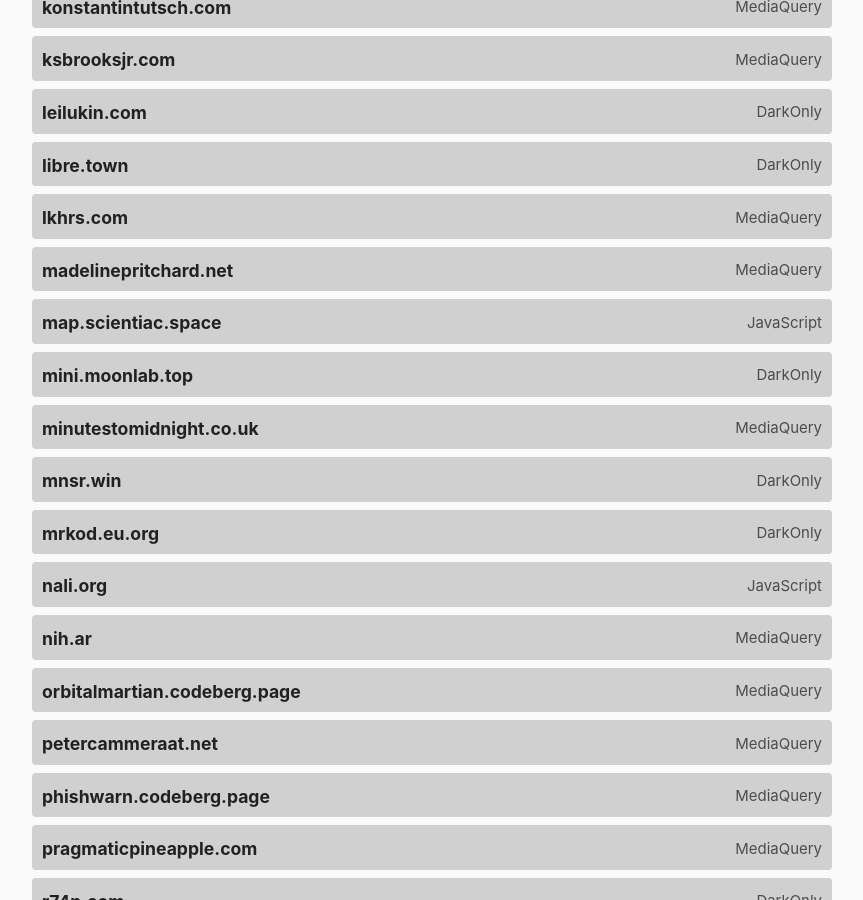
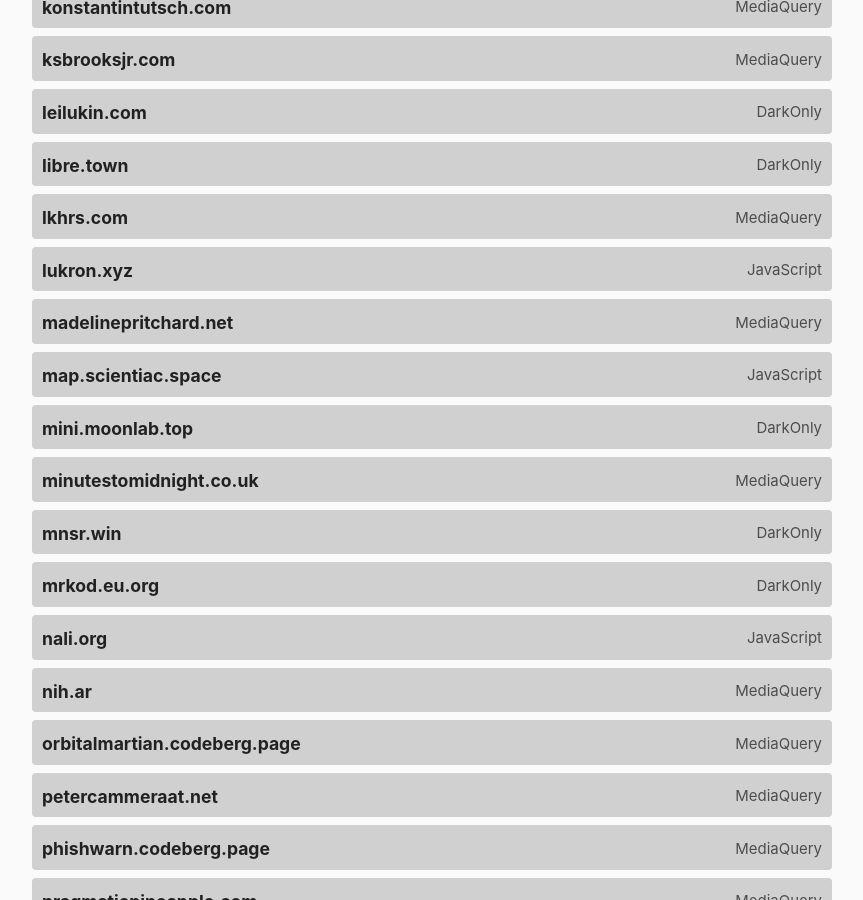
Before and after one commit to garritfra/darktheme.club, a Jekyll site: the page built from index.md, in a window 1280 px wide and 900 px high, scrolled down 4636 px. Shown: the whole window, without its empty margins (208-1071 px from the left). Built offline with Jekyll 4.4.1, drawn with Linux system fonts in a browser that asks for light colours.

Commit message:
Update sites.yml

```diff
--- a/_data/sites.yml
+++ b/_data/sites.yml
@@ -642,3 +642,8 @@
   url: https://zwbetz.com/
   method: javascript
   last_checked: 2024-02-27
+
+- domain: lukron.xyz
+  url: https://lukron.xyz/
+  method: javascript
+  last_checked: 2024-08-30
```
